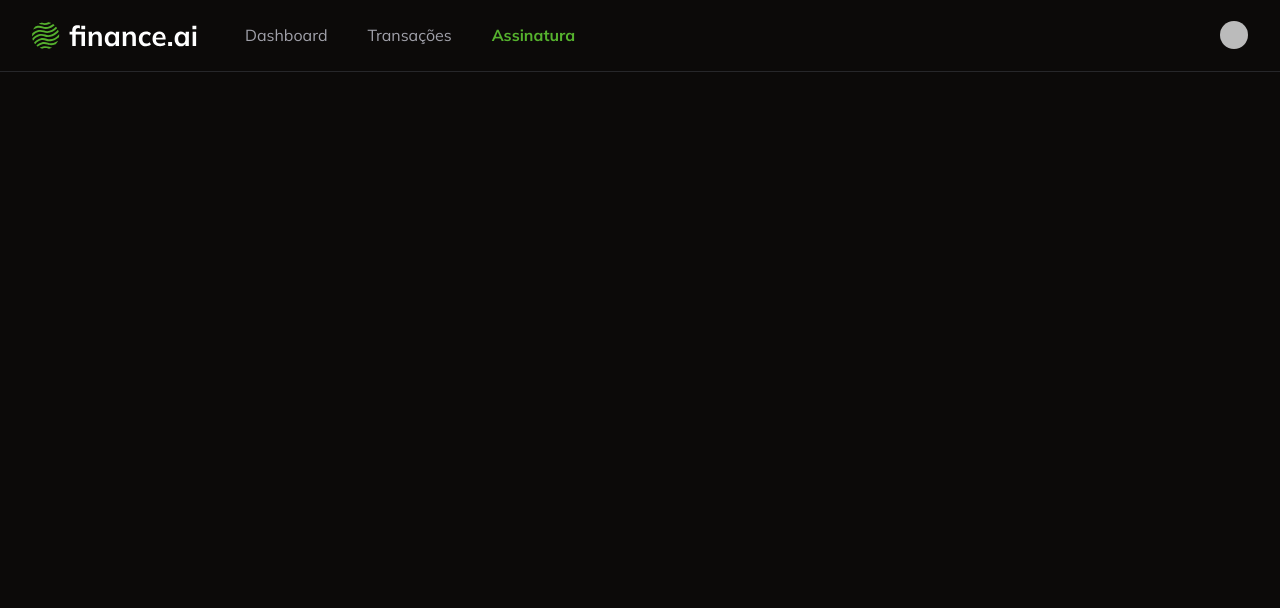
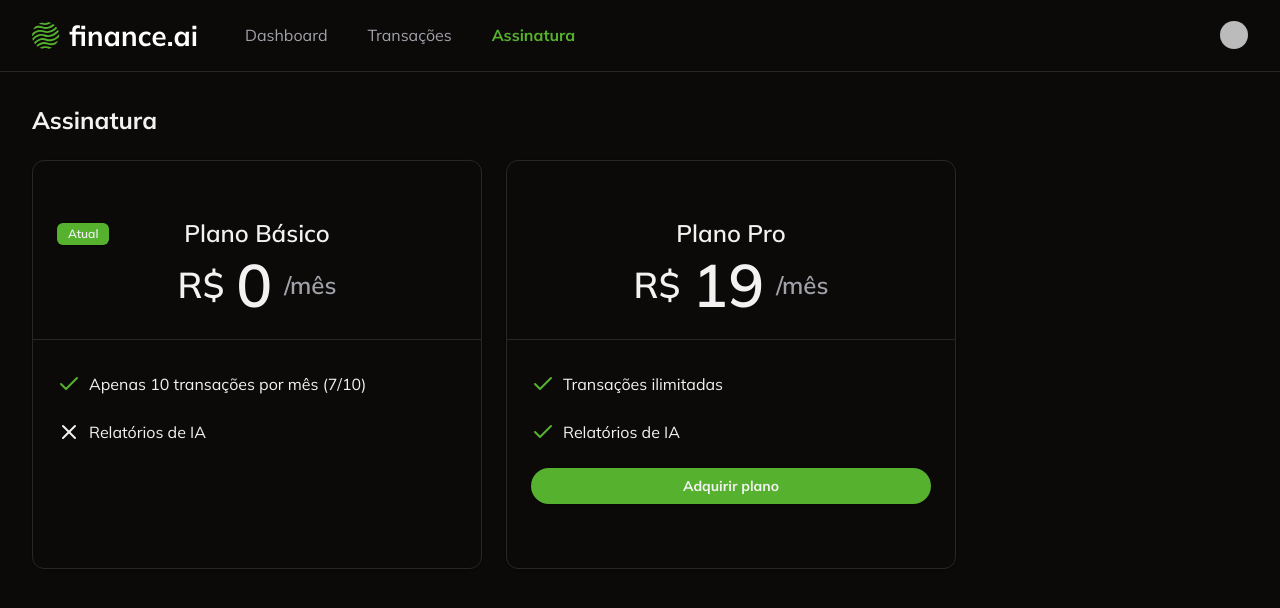
Before and after one commit to OnlySig/Finance-ai, a Next.js app: page /subscription in a window 1280 px wide. Shown: the top 608 px of the page. Built offline with nearby package versions, Linux system fonts and the light colour scheme; no server answers; sample sign-in values are in the browser's storage; some icons are missing.

Commit message:
feat: stripe checkout pro plan

```diff
--- a/app/(home)/page.tsx
+++ b/app/(home)/page.tsx
@@ -1,4 +1,3 @@
-import { auth } from "@clerk/nextjs/server";
 import { redirect } from "next/navigation";
 import NavBar from "../_components/navBar";
 import SummaryCards from "./_components/summary-cards";
@@ -8,6 +7,7 @@
 import getDashboard from "../_data/get-dashboard";
 import ExpensesPerCategory from "./_components/expenses-per-category";
 import LastTransactions from "./_components/last-transactions";
+import actionUserId from "../_hooks/actionUserId";
 //import NavBar from "./_components/navBar";
 
 interface HomeProps {
@@ -17,7 +17,7 @@
 }
 
 const Home = async ({ searchParams: { month } }: HomeProps) => {
-  const { userId } = auth();
+  const userId = await actionUserId();
   if (!userId) redirect("/login");
   const monthIsInvalid = !month || !isMatch(month, "MM");
   if (monthIsInvalid) redirect(`?month=${new Date().getMonth() + 1}`);
@@ -27,7 +27,7 @@
       <NavBar />
       <section className="px-6 py-8">
         <div className="mb-7 flex items-center justify-between">
-          <h1 className="font-bold">Dashboard</h1>
+          <h1 className="text-2xl font-bold">Dashboard</h1>
           <TimeSelect />
         </div>
         <div className="grid grid-cols-[2fr,1fr] gap-6">
--- /dev/null
+++ b/app/_hooks/actionUserId.ts
@@ -0,0 +1,8 @@
+import { auth } from "@clerk/nextjs/server";
+
+const actionUseUserId = async () => {
+  const { userId } = await auth();
+  return userId;
+};
+
+export default actionUseUserId;
--- a/app/login/page.tsx
+++ b/app/login/page.tsx
@@ -1,19 +1,18 @@
-import Image from "next/image"
-import { Button } from "../_components/ui/button"
-import { LogInIcon } from "lucide-react"
-import { SignInButton } from "@clerk/nextjs"
-import { auth } from "@clerk/nextjs/server"
-import { redirect } from "next/navigation"
+import Image from "next/image";
+import { Button } from "../_components/ui/button";
+import { LogInIcon } from "lucide-react";
+import { SignInButton } from "@clerk/nextjs";
+import { auth } from "@clerk/nextjs/server";
+import { redirect } from "next/navigation";
 
 const LoginPage = async () => {
   const { userId } = await auth();
-  console.log(userId)
-  if(userId) {
-    redirect("/")
+  if (userId) {
+    redirect("/");
   }
   return (
     <div className="grid h-full grid-cols-2">
-      <div className="flex flex-col justify-center h-full max-w-[500px] mx-auto">
+      <div className="mx-auto flex h-full max-w-[500px] flex-col justify-center">
         <Image
           src="/logoLogin.svg"
           alt="logo do Finance Ai"
@@ -21,11 +20,14 @@
           height={39}
           className="mb-8"
         />
-        <h1 className="text-4xl font-bold mb-3">Bem-vindo</h1>
-        <p className="text-muted-foreground mb-8">A Finance AI é uma plataforma de gestão financeira que utiliza IA para monitorar suas movimentações, e oferecer insights personalizados, facilitando o controle do seu orçamento.</p>
+        <h1 className="mb-3 text-4xl font-bold">Bem-vindo</h1>
+        <p className="mb-8 text-muted-foreground">
+          A Finance AI é uma plataforma de gestão financeira que utiliza IA para
+          monitorar suas movimentações, e oferecer insights personalizados,
+          facilitando o controle do seu orçamento.
+        </p>
         <SignInButton>
-          <Button
-            variant="ghost">
+          <Button variant="ghost">
             <LogInIcon />
             Fazer login ou Criar conta
           </Button>
@@ -35,11 +37,12 @@
         <Image
           src="/loginPageImage.png"
           alt="Imagem da pagina de login."
-          fill className="object-cover"
+          fill
+          className="object-cover"
         />
       </div>
     </div>
-  )
-}
+  );
+};
 
-export default LoginPage
+export default LoginPage;
--- /dev/null
+++ b/app/subscription/_actions/_components/acquire-plan-button.tsx
@@ -0,0 +1,25 @@
+"use client";
+
+import { Button } from "@/app/_components/ui/button";
+import createStripeCheckout from "../create-stripe-checkout";
+import { loadStripe } from "@stripe/stripe-js";
+
+const AcquirePlanButton = () => {
+  const handleAcquirePlanClick = async () => {
+    const { sessionId } = await createStripeCheckout();
+    if (!process.env.NEXT_PUBLIC_STRIPE_PUBLISHABLE_KEY)
+      throw new Error("Stripe public key not found");
+    const stripe = await loadStripe(
+      process.env.NEXT_PUBLIC_STRIPE_PUBLISHABLE_KEY,
+    );
+    if (!stripe) throw new Error("Stripe not found");
+    await stripe.redirectToCheckout({ sessionId });
+  };
+  return (
+    <Button className="rounded-full font-bold" onClick={handleAcquirePlanClick}>
+      Adquirir plano
+    </Button>
+  );
+};
+
+export default AcquirePlanButton;
--- /dev/null
+++ b/app/subscription/_actions/create-stripe-checkout/index.ts
@@ -0,0 +1,35 @@
+"use server";
+import Stripe from "stripe";
+import actionUseUserId from "@/app/_hooks/actionUserId";
+
+const createStripeCheckout = async () => {
+  const userId = await actionUseUserId();
+  if (!userId) throw new Error("Usuário não logado!");
+  if (!process.env.STRIPE_SECRET_KEY)
+    throw new Error("Stripe secret key not found.");
+  const stripe = new Stripe(process.env.STRIPE_SECRET_KEY, {
+    apiVersion: "2024-10-28.acacia",
+  });
+  const session = await stripe.checkout.sessions.create({
+    payment_method_types: ["card"],
+    mode: "subscription",
+    success_url: "http://localhost:3000",
+    cancel_url: "http://localhost:3000",
+    subscription_data: {
+      metadata: {
+        clerk_user_id: userId,
+      },
+    },
+    line_items: [
+      {
+        price: process.env.STRIPE_PRO_PLAN_PRICE_ID,
+        quantity: 1,
+      },
+    ],
+  });
+  return {
+    sessionId: session.id,
+  };
+};
+
+export default createStripeCheckout;
--- a/app/subscription/page.tsx
+++ b/app/subscription/page.tsx
@@ -1,14 +1,65 @@
 import React from "react";
 import NavBar from "../_components/navBar";
-import { auth } from "@clerk/nextjs/server";
 import { redirect } from "next/navigation";
+import { Card, CardContent, CardHeader } from "../_components/ui/card";
+import { CheckIcon, XIcon } from "lucide-react";
+import { Badge } from "../_components/ui/badge";
+import actionUseUserId from "../_hooks/actionUserId";
+import AcquirePlanButton from "./_actions/_components/acquire-plan-button";
 
 const SubscriptionPage = async () => {
-  const { userId } = await auth();
+  const userId = await actionUseUserId();
   if (!userId) redirect("/login");
   return (
     <>
       <NavBar />
+      <div className="space-y-6 p-8">
+        <h1 className="text-2xl font-bold">Assinatura</h1>
+        <div className="flex gap-6">
+          <Card className="w-[450px] py-8">
+            <CardHeader className="relative border-b border-solid text-center text-2xl font-semibold">
+              <h2>Plano Básico</h2>
+              <Badge className="absolute">Atual</Badge>
+              <div className="flex items-center justify-center gap-3">
+                <span className="text-4xl">R$</span>
+                <span className="text-6xl font-semibold">0</span>
+                <span className="text-2xl text-muted-foreground">/mês</span>
+              </div>
+            </CardHeader>
+            <CardContent className="flex flex-col justify-center space-y-6 py-8">
+              <div className="flex items-center gap-2">
+                <CheckIcon className="text-primary" />
+                <p>Apenas 10 transações por mês (7/10)</p>
+              </div>
+              <div className="flex items-center gap-2">
+                <XIcon />
+                <p>Relatórios de IA</p>
+              </div>
+            </CardContent>
+          </Card>
+          <Card className="w-[450px] py-8">
+            <CardHeader className="relative border-b border-solid text-center text-2xl font-semibold">
+              <h2>Plano Pro</h2>
+              <div className="flex items-center justify-center gap-3">
+                <span className="text-4xl">R$</span>
+                <span className="text-6xl font-semibold">19</span>
+                <span className="text-2xl text-muted-foreground">/mês</span>
+              </div>
+            </CardHeader>
+            <CardContent className="flex flex-col justify-center space-y-6 py-8">
+              <div className="flex items-center gap-2">
+                <CheckIcon className="text-primary" />
+                <p>Transações ilimitadas</p>
+              </div>
+              <div className="flex items-center gap-2">
+                <CheckIcon className="text-primary" />
+                <p>Relatórios de IA</p>
+              </div>
+              <AcquirePlanButton />
+            </CardContent>
+          </Card>
+        </div>
+      </div>
     </>
   );
 };
--- a/package.json
+++ b/package.json
@@ -21,6 +21,7 @@
     "@radix-ui/react-scroll-area": "^1.2.0",
     "@radix-ui/react-select": "^2.1.2",
     "@radix-ui/react-slot": "^1.1.0",
+    "@stripe/stripe-js": "^4.9.0",
     "@tanstack/react-table": "^8.20.5",
     "class-variance-authority": "^0.7.0",
     "clsx": "^2.1.1",
@@ -34,6 +35,7 @@
     "react-hook-form": "^7.53.2",
     "react-number-format": "^5.4.2",
     "recharts": "^2.13.3",
+    "stripe": "^17.3.1",
     "tailwind-merge": "^2.5.4",
     "tailwindcss-animate": "^1.0.7",
     "zod": "^3.23.8"
```
Also changed, not shown: 1 other file (tests, documents, lock files or other folders).
